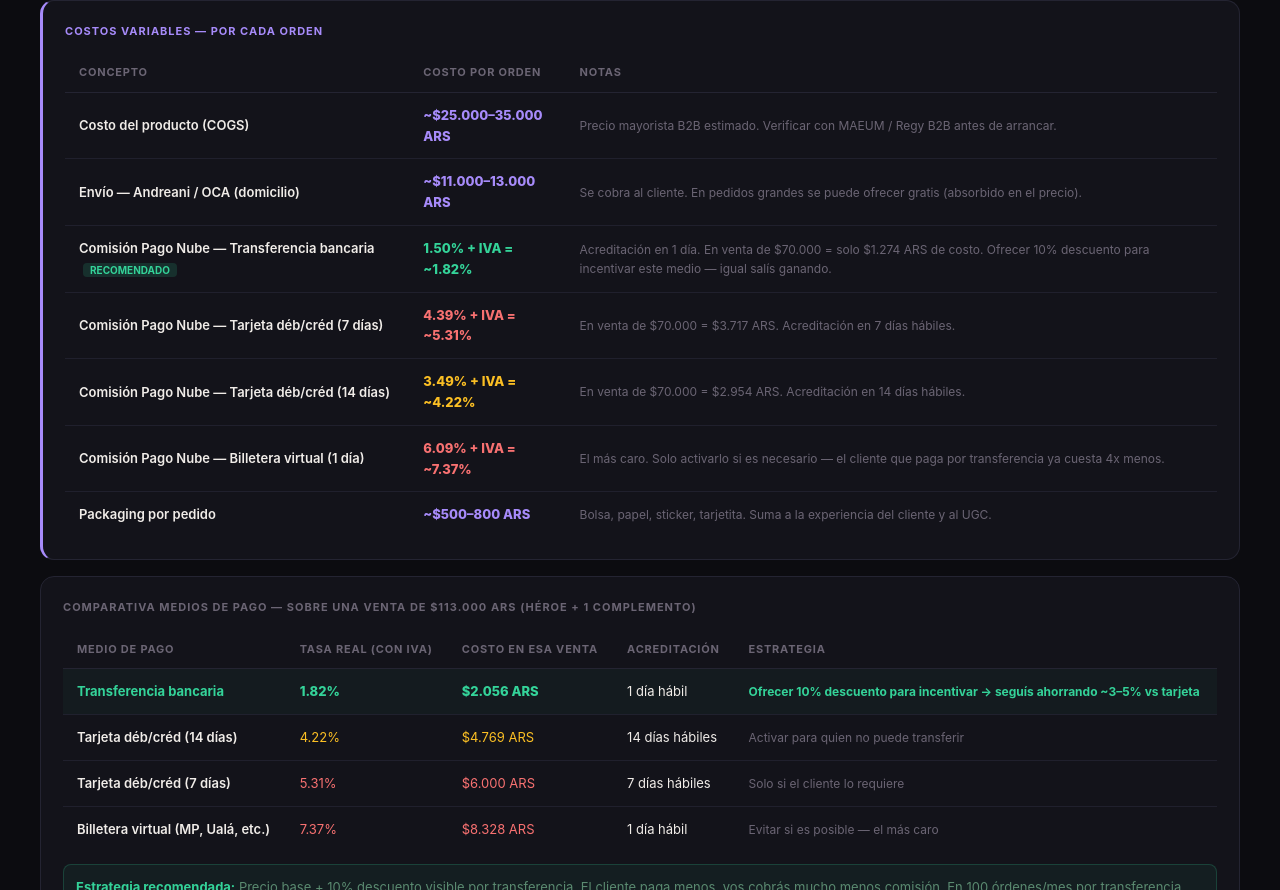
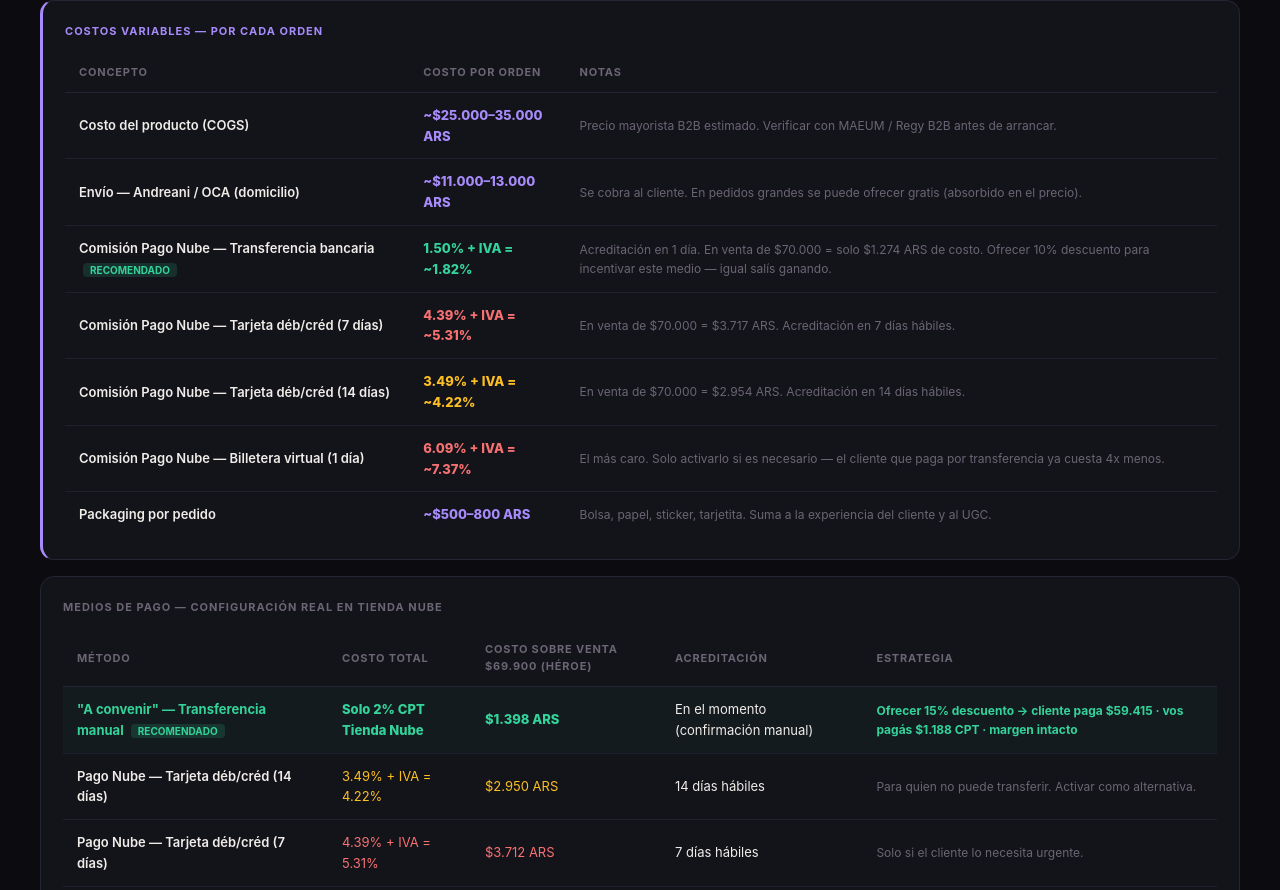
Before and after one commit to Algoritmia-Desarrollos/kbeauty, a plain HTML site: page index.html in a window 1280 px wide. Shown: the part 11110-12000 px from the top of the page. Drawn offline with Linux system fonts and the light colour scheme.

Commit message:
actualizar medios de pago con configuracion real A convenir Tienda Nube

```diff
--- a/index.html
+++ b/index.html
@@ -1013,43 +1013,49 @@
 
   <!-- Comparativa medios de pago -->
   <div class="card" style="margin-bottom:16px;">
-    <div style="font-size:11px;font-weight:700;color:var(--muted);text-transform:uppercase;letter-spacing:1px;margin-bottom:14px;">Comparativa medios de pago — sobre una venta de $113.000 ARS (héroe + 1 complemento)</div>
+    <div style="font-size:11px;font-weight:700;color:var(--muted);text-transform:uppercase;letter-spacing:1px;margin-bottom:14px;">Medios de pago — configuración real en Tienda Nube</div>
     <table class="bench-table">
-      <thead><tr><th>Medio de pago</th><th>Tasa real (con IVA)</th><th>Costo en esa venta</th><th>Acreditación</th><th>Estrategia</th></tr></thead>
+      <thead><tr><th>Método</th><th>Costo total</th><th>Costo sobre venta $69.900 (héroe)</th><th>Acreditación</th><th>Estrategia</th></tr></thead>
       <tbody>
         <tr style="background:rgba(52,211,153,0.04);">
-          <td style="font-weight:700;color:#34d399;">Transferencia bancaria</td>
-          <td style="font-weight:800;color:#34d399;">1.82%</td>
-          <td style="font-weight:800;color:#34d399;">$2.056 ARS</td>
-          <td>1 día hábil</td>
-          <td style="font-size:12px;color:#34d399;font-weight:700;">Ofrecer 10% descuento para incentivar → seguís ahorrando ~3–5% vs tarjeta</td>
+          <td style="font-weight:700;color:#34d399;">"A convenir" — Transferencia manual <span style="background:rgba(52,211,153,0.15);color:#34d399;padding:1px 7px;border-radius:4px;font-size:10px;font-weight:700;margin-left:4px;">RECOMENDADO</span></td>
+          <td style="font-weight:800;color:#34d399;">Solo 2% CPT Tienda Nube</td>
+          <td style="font-weight:800;color:#34d399;">$1.398 ARS</td>
+          <td>En el momento (confirmación manual)</td>
+          <td style="font-size:12px;color:#34d399;font-weight:700;">Ofrecer 15% descuento → cliente paga $59.415 · vos pagás $1.188 CPT · margen intacto</td>
         </tr>
         <tr>
-          <td style="font-weight:600;">Tarjeta déb/créd (14 días)</td>
-          <td style="color:#fbbf24;">4.22%</td>
-          <td style="color:#fbbf24;">$4.769 ARS</td>
+          <td style="font-weight:600;">Pago Nube — Tarjeta déb/créd (14 días)</td>
+          <td style="color:#fbbf24;">3.49% + IVA = 4.22%</td>
+          <td style="color:#fbbf24;">$2.950 ARS</td>
           <td>14 días hábiles</td>
-          <td style="font-size:12px;color:var(--muted);">Activar para quien no puede transferir</td>
+          <td style="font-size:12px;color:var(--muted);">Para quien no puede transferir. Activar como alternativa.</td>
         </tr>
         <tr>
-          <td style="font-weight:600;">Tarjeta déb/créd (7 días)</td>
-          <td style="color:#f87171;">5.31%</td>
-          <td style="color:#f87171;">$6.000 ARS</td>
+          <td style="font-weight:600;">Pago Nube — Tarjeta déb/créd (7 días)</td>
+          <td style="color:#f87171;">4.39% + IVA = 5.31%</td>
+          <td style="color:#f87171;">$3.712 ARS</td>
           <td>7 días hábiles</td>
-          <td style="font-size:12px;color:var(--muted);">Solo si el cliente lo requiere</td>
+          <td style="font-size:12px;color:var(--muted);">Solo si el cliente lo necesita urgente.</td>
         </tr>
         <tr>
-          <td style="font-weight:600;">Billetera virtual (MP, Ualá, etc.)</td>
-          <td style="color:#f87171;">7.37%</td>
-          <td style="color:#f87171;">$8.328 ARS</td>
+          <td style="font-weight:600;">Pago Nube — Billetera virtual</td>
+          <td style="color:#f87171;">6.09% + IVA = 7.37%</td>
+          <td style="color:#f87171;">$5.152 ARS</td>
           <td>1 día hábil</td>
-          <td style="font-size:12px;color:var(--muted);">Evitar si es posible — el más caro</td>
+          <td style="font-size:12px;color:var(--muted);">Evitar — el más caro de todos.</td>
         </tr>
       </tbody>
     </table>
-    <div style="margin-top:12px;background:rgba(52,211,153,0.06);border:1px solid rgba(52,211,153,0.2);border-radius:8px;padding:12px;font-size:13px;color:#5a8a70;">
-      <strong style="color:#34d399;">Estrategia recomendada:</strong> Precio base + 10% descuento visible por transferencia. El cliente paga menos, vos cobrás mucho menos comisión. En 100 órdenes/mes por transferencia ahorrás ~$400.000 ARS vs si todos pagaran con tarjeta.
+    <div style="margin-top:12px;display:grid;grid-template-columns:1fr 1fr;gap:12px;">
+      <div style="background:rgba(52,211,153,0.06);border:1px solid rgba(52,211,153,0.2);border-radius:8px;padding:12px;font-size:13px;color:#5a8a70;">
+        <strong style="color:#34d399;">Con transferencia + 15% off:</strong><br>Cliente paga $59.415 · Tienda Nube cobra 2% = $1.188 · Vos recibís $58.227 netos. Costo total del método: solo $1.188 ARS.
+      </div>
+      <div style="background:rgba(248,113,113,0.06);border:1px solid rgba(248,113,113,0.2);border-radius:8px;padding:12px;font-size:13px;color:#906060;">
+        <strong style="color:#f87171;">Con tarjeta sin descuento:</strong><br>Cliente paga $69.900 · Pago Nube cobra 5.31% = $3.712 · Vos recibís $66.188 netos. Cobrás más, pero pagás $2.524 ARS extra en comisiones.
+      </div>
     </div>
+    <div style="margin-top:10px;font-size:11px;color:#4a4452;padding:0 4px;">⚠️ El 15% de descuento por transferencia baja el ingreso bruto ~$10.500 ARS. Conviene cuando el volumen es alto y querés minimizar comisiones — en 100 órdenes/mes ahorrás ~$250.000 ARS en comisiones vs tarjeta. A bajo volumen, la diferencia es menor.</div>
   </div>
 
   <!-- Precios de venta + costo + margen por producto -->
@@ -1106,7 +1112,7 @@
       <div style="padding:11px 14px;border-bottom:1px solid var(--border);border-right:1px solid var(--border);font-size:13px;display:flex;justify-content:space-between;"><span style="color:var(--muted);">Precio de venta promedio (héroe + 1 complemento)</span><span style="font-weight:700;">~$113.000 ARS</span></div>
       <div style="padding:11px 14px;border-bottom:1px solid var(--border);font-size:13px;display:flex;justify-content:space-between;"><span style="color:var(--muted);">Costo mayorista (2 productos)</span><span style="font-weight:700;color:#f87171;">~$55.000 ARS</span></div>
       <div style="padding:11px 14px;border-bottom:1px solid var(--border);border-right:1px solid var(--border);font-size:13px;display:flex;justify-content:space-between;"><span style="color:var(--muted);">Envío (a cargo del cliente en pedidos >$100K)</span><span style="font-weight:700;color:#34d399;">$0 para vos</span></div>
-      <div style="padding:11px 14px;border-bottom:1px solid var(--border);font-size:13px;display:flex;justify-content:space-between;"><span style="color:var(--muted);">Comisión Pago Nube (transferencia 1.82% · tarjeta 5.31%)</span><span style="font-weight:700;color:#f87171;">$1.300–$6.000 ARS</span></div>
+      <div style="padding:11px 14px;border-bottom:1px solid var(--border);font-size:13px;display:flex;justify-content:space-between;"><span style="color:var(--muted);">CPT Tienda Nube — "A convenir" transferencia (2%)</span><span style="font-weight:700;color:#34d399;">~$1.200 ARS</span></div>
       <div style="padding:11px 14px;border-bottom:1px solid var(--border);border-right:1px solid var(--border);font-size:13px;display:flex;justify-content:space-between;"><span style="color:var(--muted);">CPA ads (costo de adquisición del cliente)</span><span style="font-weight:700;color:#f87171;">~$12.000–18.000 ARS</span></div>
       <div style="padding:11px 14px;border-bottom:1px solid var(--border);font-size:13px;display:flex;justify-content:space-between;"><span style="color:var(--muted);">Packaging</span><span style="font-weight:700;color:#f87171;">~$600 ARS</span></div>
       <div style="padding:14px;border-right:1px solid var(--border);font-size:16px;font-weight:900;display:flex;justify-content:space-between;"><span>Ganancia neta por orden</span><span style="color:#34d399;">~$34.000–40.000 ARS</span></div>
```
